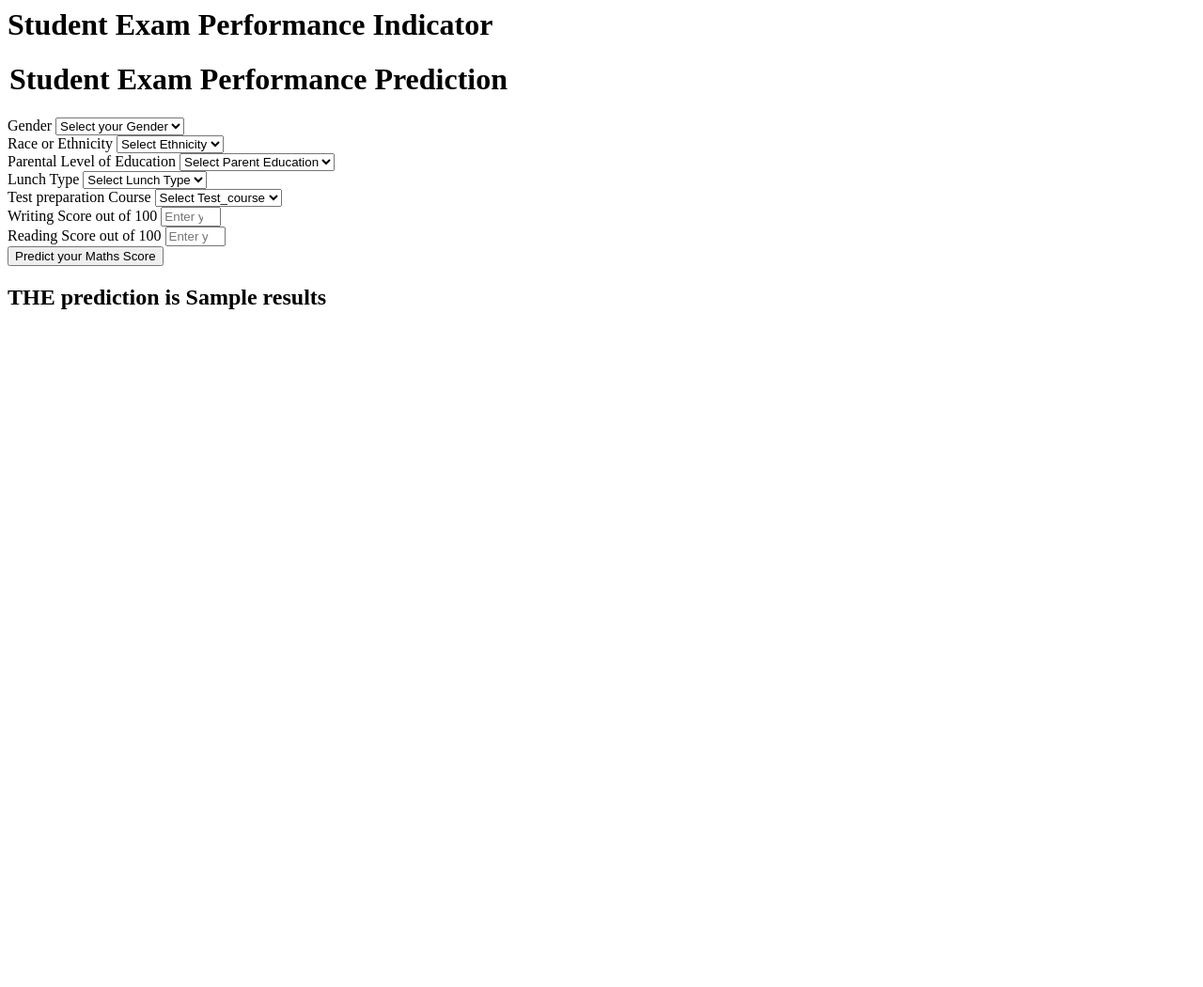
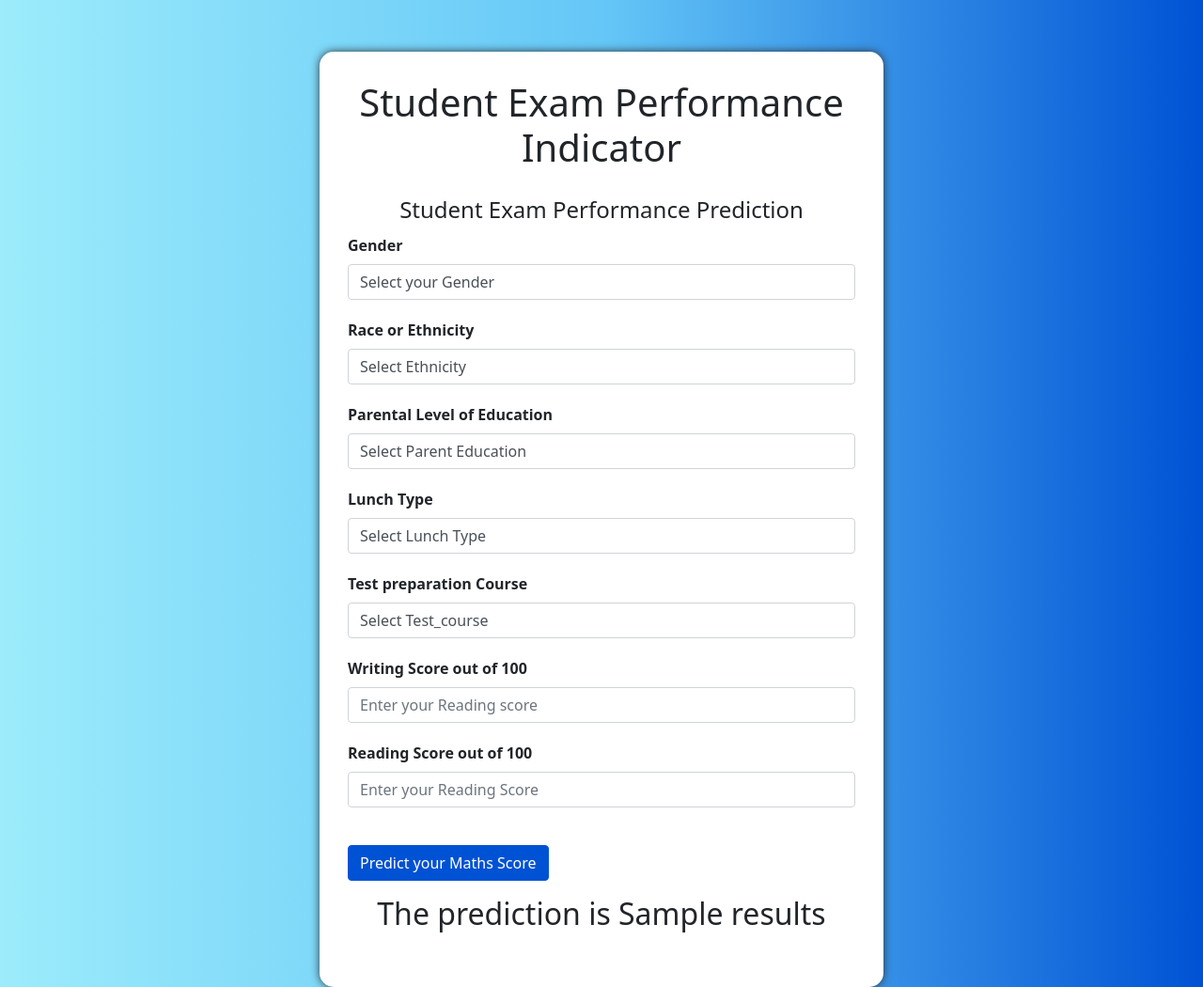
Before and after one commit to satyam3196/MLProject, a Flask app: template templates/home.html in a window 1280 px wide. Shown: the whole page at 94% size. Before the commit the page ends 329 px from the top, so only its background shows below. Run offline with Flask 3, Linux system fonts and the light colour scheme; the template is opened without the code that fills it: most values are stand-ins (such as "Sample title", 1, 10 or a date in 2020); some libraries are stand-ins or nearby versions.

Commit message:
Prediction Pipeline Modified

```diff
--- a/templates/home.html
+++ b/templates/home.html
@@ -1,12 +1,52 @@
+<!DOCTYPE html>
 <html>
+<head>
+    <!-- CSS only (Bootstrap 5) -->
+    <link href="https://stackpath.bootstrapcdn.com/bootstrap/5.0.0-alpha1/css/bootstrap.min.css" rel="stylesheet">
+
+    <style>
+        body {
+            background: linear-gradient(to right, #9CECFB, #65C7F7, #0052D4);
+            height: 100vh;
+            margin: 0;
+            background-repeat: no-repeat;
+            background-attachment: fixed;
+        }
+        .login {
+            max-width: 600px;
+            margin: 5% auto;
+            padding: 30px;
+            background-color: #ffffff;
+            border-radius: 15px;
+            box-shadow: 0 0 10px 0 #2f3437;
+        }
+        .form-label {
+            font-weight: bold;
+        }
+        h1, h2 {
+            text-align: center;
+            padding-bottom: 20px;
+        }
+        .mb-3, .btn-primary {
+            margin-top: 20px;
+        }
+        .btn-primary {
+            color: #fff;
+            background-color: #0052D4;
+            border-color: #0052D4;
+        }
+    </style>
+</head>
+
 <body>
+    <div class="container">
         <div class="login">
             <h1>Student Exam Performance Indicator</h1>
-
             <form action="{{ url_for('predict_datapoint')}}" method="post">
                 <h1>
                     <legend>Student Exam Performance Prediction</legend>
                 </h1>
+                    <div class="mb-3">
                         <div class="mb-3">
                             <label class="form-label">Gender</label>
                             <select class="form-control" name="gender" placeholder="Enter you Gender" required>
@@ -100,12 +140,15 @@
                             <input class="form-control" type="number" name="writing_score"
                                 placeholder="Enter your Reading Score" min='0' max='100' />
                         </div>
+                </div>
                 <div class="mb-3">
                     <input class="btn btn-primary" type="submit" value="Predict your Maths Score" required />
                 </div>
             </form>
             <h2>
-       THE  prediction is {{results}}
+                The prediction is {{results}}
             </h2>
-   <body>
+        </div>
+    </div>
+</body>
 </html>
--- a/templates/index.html
+++ b/templates/index.html
@@ -1 +1 @@
-<h1>Student's Performance Indicator</h1>
+<h1>Student Performance Indicator</h1>
```
Lines whose indentation alone changed are shown as unchanged.
